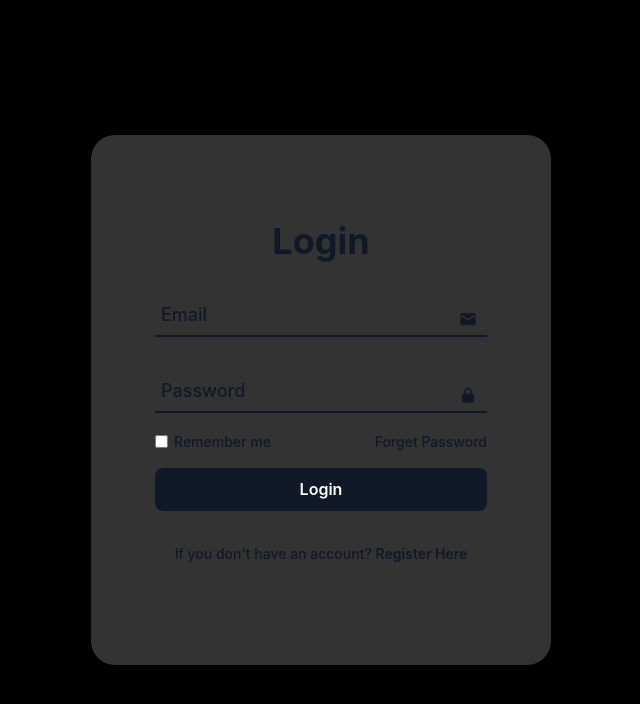
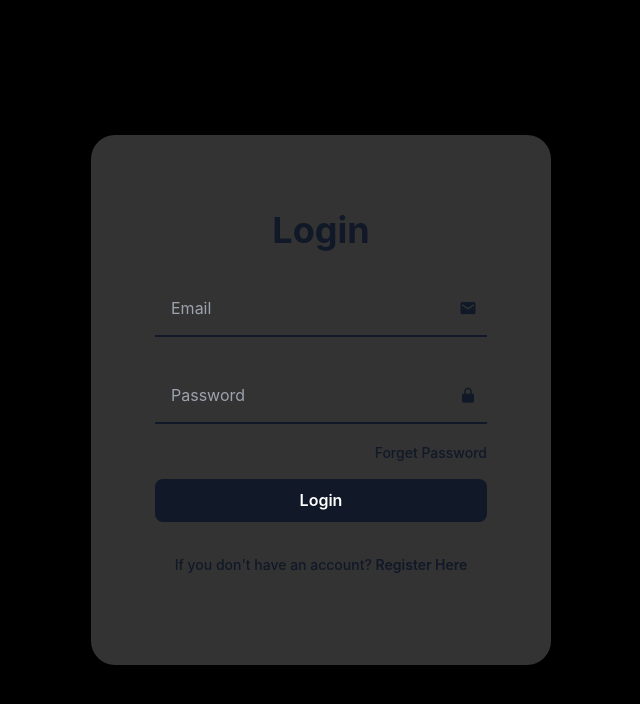
Before and after one commit to ejimnkonye1/Chat-app, a React (Vite) app: page / in a window 1280 px wide. Shown: the top 704 px of the page, without its empty margins (319-959 px from the left). Built offline with nearby package versions, Linux system fonts and the light colour scheme.

Commit message:
added spinner AND loading state to forms

```diff
--- a/src/forms/loginform.jsx
+++ b/src/forms/loginform.jsx
@@ -13,14 +13,14 @@ import { doc, getDoc } from 'firebase/firestore';
 const LoginForm = ({ setIsRegister, forgetpage, setfogetPage }) => {
   const [email, setEmail] = useState('');
   const [password, setPassword] = useState('');
-
-  const [resetEmail, setResetEmail] = useState('');
-  const [message, setMessage] = useState('');
+  const [loading, setloading] = useState('')
   const [error, setError] = useState('')
   const Navigate = useNavigate()
 const dispatch = useDispatch()
   const handleUserSignIn = async (e) => {
     e.preventDefault();
+    setloading(true);
+
     try{
 
          const userData =  await signInWithEmailAndPassword(auth, email,password)
@@ -36,6 +36,7 @@ const dispatch = useDispatch()
 
     }catch (err){
    console.error(err)
+   setloading(false)
   setError(err.message)
 
     }
@@ -50,7 +51,7 @@ const dispatch = useDispatch()
   };
   setTimeout(() => {
     setError(false)
-  }, 5000);
+  }, 12000);
 
   return (
     <div>
@@ -60,15 +61,18 @@ const dispatch = useDispatch()
         <span className="icon absolute right-2.5 text-lg text-gray-900 leading-[55px]">
             <i className='bx bxs-envelope'></i>
         </span>
+
+
         <input
             type="email"
             name="email"
             required
-                className={`bg-transparent w-full h-full text-lg font-semibold text-gray-900 pl-1.5 pr-7.5 pb-5 ${email ? 'not-empty' : ''}`}
+            placeholder=" "
+            className="peer bg-transparent w-full border-none h-full text-lg font-semibold text-gray-900 px-3 pt-6 pb-2 focus:outline-none"
             value={email}
             onChange={handleEmail}
         />
-            <label className="absolute left-1.5 top-1/2 transform -translate-y-1/2 text-gray-900 text-lg font-medium transition-all duration-450 pointer-events-none">
+        <label className="absolute left-3 top-3 text-gray-500  px-1 transition-all duration-200 transform -translate-y-3 scale-75 peer-placeholder-shown:top-1/2 peer-placeholder-shown:scale-100 peer-placeholder-shown:text-gray-400 peer-focus:top-3 peer-focus:scale-75 peer-focus:text-blue-500">
             Email
         </label>
     </div>
@@ -76,27 +80,40 @@ const dispatch = useDispatch()
         <span className="icon absolute right-2.5 text-lg text-gray-900 leading-[55px]">
             <i className='bx bxs-lock-alt'></i>
         </span>
+
+
         <input
             type="password"
             name="password"
             required
-                className={`bg-transparent w-full h-full text-lg font-semibold text-gray-900 pl-1.5 pr-7.5 pb-5 ${password ? 'not-empty' : ''}`}
+            placeholder=" "
+            className="peer bg-transparent w-full border-none h-full text-lg font-semibold text-gray-900 px-3 pt-6 pb-2 focus:outline-none"
             value={password}
             onChange={handlePassword}
         />
-            <label className="absolute left-1.5 top-1/2 transform -translate-y-1/2 text-gray-900 text-lg font-medium transition-all duration-450 pointer-events-none">
+        <label className="absolute left-3 top-3 text-gray-500  px-1 transition-all duration-200 transform -translate-y-3 scale-75 peer-placeholder-shown:top-1/2 peer-placeholder-shown:scale-100 peer-placeholder-shown:text-gray-400 peer-focus:top-3 peer-focus:scale-75 peer-focus:text-blue-500">
             Password
         </label>
     </div>
-        <div className="check flex justify-between text-gray-900 text-sm font-medium mt-[-14px] mb-4">
-            <label className="flex items-center">
-                <input type="checkbox" className="mr-1.5 accent-gray-900" />
-                Remember me
-            </label>
+
+        <div className="check flex justify-end text-gray-900 text-sm font-medium mt-[-14px] mb-4">
+
             <a href="#" className="hover:underline" onClick={() => setfogetPage(true)}>Forget Password</a>
         </div>
-        <button type="submit" className="bg-gray-900 w-full h-[43px] rounded-lg font-semibold text-white cursor-pointer">
-            Login
+        <button type="submit" className="flex items-center justify-center bg-gray-900 w-full h-[43px] rounded-lg font-semibold text-white cursor-pointer mr-2">
+        {loading ? (
+            <>
+      <svg aria-hidden="true" className="w-4 h-4 text-gray-200 animate-spin dark:text-gray-600 fill-blue-600" viewBox="0 0 100 101" fill="none" xmlns="http://www.w3.org/2000/svg">
+        <path d="M100 50.5908C100 78.2051 77.6142 100.591 50 100.591C22.3858 100.591 0 78.2051 0 50.5908C0 22.9766 22.3858 0.59082 50 0.59082C77.6142 0.59082 100 22.9766 100 50.5908ZM9.08144 50.5908C9.08144 73.1895 27.4013 91.5094 50 91.5094C72.5987 91.5094 90.9186 73.1895 90.9186 50.5908C90.9186 27.9921 72.5987 9.67226 50 9.67226C27.4013 9.67226 9.08144 27.9921 9.08144 50.5908Z" fill="currentColor"/>
+        <path d="M93.9676 39.0409C96.393 38.4038 97.8624 35.9116 97.0079 33.5539C95.2932 28.8227 92.871 24.3692 89.8167 20.348C85.8452 15.1192 80.8826 10.7238 75.2124 7.41289C69.5422 4.10194 63.2754 1.94025 56.7698 1.05124C51.7666 0.367541 46.6976 0.446843 41.7345 1.27873C39.2613 1.69328 37.813 4.19778 38.4501 6.62326C39.0873 9.04874 41.5694 10.4717 44.0505 10.1071C47.8511 9.54855 51.7191 9.52689 55.5402 10.0491C60.8642 10.7766 65.9928 12.5457 70.6331 15.2552C75.2735 17.9648 79.3347 21.5619 82.5849 25.841C84.9175 28.9121 86.7997 32.2913 88.1811 35.8758C89.083 38.2158 91.5421 39.6781 93.9676 39.0409Z" fill="currentFill"/>
+    </svg>
+              <span className='ml-2'>Login</span>
+
+
+            </>
+          ) : (
+            'Login'
+          )}
         </button>
         <div className="register text-center text-gray-900 text-sm font-medium mt-8 mb-4">
             <p>If you don't have an account? <a href="#" onClick={() => setIsRegister(true)} className="font-semibold hover:underline">Register Here</a></p>
--- a/src/forms/registerform.jsx
+++ b/src/forms/registerform.jsx
@@ -15,28 +15,13 @@ const RegisterForm = ({ setIsRegister }) => {
   const [erromes, setError] = useState(false)
   const [username, setUsername] = useState ('')
   const [success, setsuccess] = useState('')
-  const validateForm = () => {
-    const passwordValue = password.trim()
-    const passwordLength = passwordValue.length >= 8
+  const [loading, setloading] = useState('');
 
-    setFormValid(passwordLength);
-    return passwordLength;
-  }
 
-  const validateEmail = () => {
-    const emailValue = email.trim();
-    const emailType = emailValue.includes('@');
-
-    setEmailValid(emailType);
-    return emailType;
-
-  }
   const handleRegister = async (event) => {
     event.preventDefault();
+    setloading(true);
 
-    const valid = validateForm();
-    const isEmail = validateEmail();
-    if(valid && isEmail) {
       try {
    const userData =   await createUserWithEmailAndPassword(auth, email, password);
    const user = userData.user.uid
@@ -55,9 +40,10 @@ const RegisterForm = ({ setIsRegister }) => {
 
     } catch(err) {
         console.log(err)
+        setloading(false)
         setError(err.message)
     }
-    }
+
   };
 
   const handleEmail = (event) => {
@@ -70,75 +56,94 @@ const RegisterForm = ({ setIsRegister }) => {
 setTimeout(() => {
   setError(false)
   // setsuccess(false)
-}, 8000);
+}, 12000);
+
 const handleusername = (event) => {
   setUsername(event.target.value);
 };
   return (
-    <form action="" onSubmit={handleRegister}>
+<form action="" onSubmit={handleRegister}>
     <div className="input-box relative h-13 w-full border-b-2 border-gray-900 mt-8 mb-8">
         {erromes && <p className='text-danger'>{erromes}</p>}
         {success && <p className='text-danger'>Account has been created, You can now login with your details</p>}
         <span className="icon absolute right-2.5 text-lg text-gray-900 leading-[55px]">
             <i className='bx bxs-user'></i>
         </span>
+
+
         <input
             type="text"
             name="username"
             required
-            className="bg-transparent w-full h-full text-lg font-semibold text-gray-900 pl-1.5 pr-7.5 pb-5"
+            placeholder=" "
+            className="peer bg-transparent w-full border-none h-full text-lg font-semibold text-gray-900 px-3 pt-6 pb-2 focus:outline-none"
             value={username}
             onChange={handleusername}
         />
-        <label className="absolute left-1.5 top-1/2 transform -translate-y-1/2 text-gray-900 text-lg font-medium transition-all duration-450 pointer-events-none">
+        <label className="absolute left-3 top-3 text-gray-500  px-1 transition-all duration-200 transform -translate-y-3 scale-75 peer-placeholder-shown:top-1/2 peer-placeholder-shown:scale-100 peer-placeholder-shown:text-gray-400 peer-focus:top-3 peer-focus:scale-75 peer-focus:text-blue-500">
             Username
         </label>
     </div>
+
     <div className="input-box relative h-13 w-full border-b-2 border-gray-900 mt-8 mb-8">
         <span className="icon absolute right-2.5 text-lg text-gray-900 leading-[55px]">
             <i className='bx bxs-envelope'></i>
         </span>
+
+
         <input
             type="email"
             name="email"
             required
-            className={`bg-transparent w-full h-full text-lg font-semibold text-gray-900 pl-1.5 pr-7.5 pb-5 ${email ? 'not-empty' : ''}`}
+            placeholder=" "
+            className="peer bg-transparent w-full border-none h-full text-lg font-semibold text-gray-900 px-3 pt-6 pb-2 focus:outline-none"
             value={email}
             onChange={handleEmail}
         />
-        <label className="absolute left-1.5 top-1/2 transform -translate-y-1/2 text-gray-900 text-lg font-medium transition-all duration-450 pointer-events-none">
+        <label className="absolute left-3 top-3 text-gray-500  px-1 transition-all duration-200 transform -translate-y-3 scale-75 peer-placeholder-shown:top-1/2 peer-placeholder-shown:scale-100 peer-placeholder-shown:text-gray-400 peer-focus:top-3 peer-focus:scale-75 peer-focus:text-blue-500">
             Email
         </label>
     </div>
+
     <div className="input-box relative h-13 w-full border-b-2 border-gray-900 mt-8 mb-8">
         <span className="icon absolute right-2.5 text-lg text-gray-900 leading-[55px]">
             <i className='bx bxs-lock-alt'></i>
         </span>
+
+
         <input
             type="password"
             name="password"
             required
-            className={`bg-transparent w-full h-full text-lg font-semibold text-gray-900 pl-1.5 pr-7.5 pb-5 ${password ? 'not-empty' : ''}`}
+            placeholder=" "
+            className="peer bg-transparent w-full border-none h-full text-lg font-semibold text-gray-900 px-3 pt-6 pb-2 focus:outline-none"
             value={password}
             onChange={handlePassword}
         />
-        <label className="absolute left-1.5 top-1/2 transform -translate-y-1/2 text-gray-900 text-lg font-medium transition-all duration-450 pointer-events-none">
+        <label className="absolute left-3 top-3 text-gray-500  px-1 transition-all duration-200 transform -translate-y-3 scale-75 peer-placeholder-shown:top-1/2 peer-placeholder-shown:scale-100 peer-placeholder-shown:text-gray-400 peer-focus:top-3 peer-focus:scale-75 peer-focus:text-blue-500">
             Password
         </label>
     </div>
-    <div className="check flex justify-between text-gray-900 text-sm font-medium mt-[-14px] mb-4">
-        <label className="flex items-center">
-            <input type="checkbox" className="mr-1.5 accent-gray-900" />
-            I accept all terms & conditions
-        </label>
-    </div>
-    <button type="submit" className="bg-gray-900 w-full h-[43px] rounded-lg font-semibold text-white cursor-pointer">
-        Register Here
+
+    <button type="submit" className="flex items-center justify-center bg-gray-900 w-full h-[43px] rounded-lg font-semibold text-white cursor-pointer">
+        {loading ? (
+            <>
+                <svg aria-hidden="true" className="w-4 h-4 text-gray-200 animate-spin dark:text-gray-600 fill-blue-600" viewBox="0 0 100 101" fill="none" xmlns="http://www.w3.org/2000/svg">
+                    <path d="..." fill="currentColor"/>
+                    <path d="..." fill="currentFill"/>
+                </svg>
+                <span className='ml-2'> Register</span>
+            </>
+        ) : (
+            ' Register'
+        )}
     </button>
+
     <div className="register text-center text-gray-900 text-sm font-medium mt-8 mb-4">
         <p>Already have an account? <a href="#" onClick={() => setIsRegister(false)} className="font-semibold hover:underline">Login!</a></p>
     </div>
 </form>
+
   );
 };
 
--- a/src/forms/requestPassword.jsx
+++ b/src/forms/requestPassword.jsx
@@ -8,18 +8,23 @@ const RequestPasswordform = ({setfogetPage}) => {
   const [resetEmail , setResetEmail] = useState('')
   const [erromes, setError] = useState('')
   const [success , setsuccess] = useState(false)
+  const [loading, setloading] = useState('')
 const handleresetpassword = async (e) => {
+
   e.preventDefault();
+  setloading(true)
   try{
       await sendPasswordResetEmail(auth, resetEmail)
+      setloading(false)
       setsuccess(true)
      setResetEmail('')
 
 
   }catch (err){
  console.error(err)
+ setloading(false)
 setError(err.message)
-console.log(`this is error: ${erromes}`)
+
   }
 };
   const handlemailChange = (e) => {
@@ -29,32 +34,50 @@ console.log(`this is error: ${erromes}`)
   setTimeout(() => {
     setsuccess(false)
     setError(false)
-  }, 5000);
+  }, 12000);
   return (
     <div>
     {erromes && <p className='text-danger'>{erromes}</p>}
     {success && <p className='text-danger'>We sent a link to reset your password to your email</p>}
+
+
     <div className="input-box relative h-13 w-full border-b-2 border-gray-900 mt-8 mb-8">
         <span className="icon absolute right-2.5 text-lg text-gray-900 leading-[55px]">
             <i className='bx bxs-envelope'></i>
         </span>
+
+
         <input
             type="email"
             name="email"
             required
-            className={`bg-transparent w-full h-full text-lg font-semibold text-gray-900 pl-1.5 pr-7.5 pb-5 ${resetEmail ? 'not-empty' : ''}`}
+            placeholder=" "
+            className="peer bg-transparent w-full border-none h-full text-lg font-semibold text-gray-900 px-3 pt-6 pb-2 focus:outline-none"
             value={resetEmail}
             onChange={handlemailChange}
         />
-        <label className="absolute left-1.5 top-1/2 transform -translate-y-1/2 text-gray-900 text-lg font-medium transition-all duration-450 pointer-events-none">
+        <label className="absolute left-3 top-3 text-gray-500  px-1 transition-all duration-200 transform -translate-y-3 scale-75 peer-placeholder-shown:top-1/2 peer-placeholder-shown:scale-100 peer-placeholder-shown:text-gray-400 peer-focus:top-3 peer-focus:scale-75 peer-focus:text-blue-500">
             Email
         </label>
     </div>
-    <div className="check flex justify-between text-gray-900 text-sm font-medium mt-[-14px] mb-4">
+    <div className="check flex justify-end text-gray-900 text-sm font-medium mt-[-14px] mb-4">
         <a href="#" className="hover:underline text-gray-900" onClick={() => setfogetPage(false)}>Login</a>
     </div>
-    <button type="submit" onClick={handleresetpassword} className="bg-gray-900 w-full h-[43px] rounded-lg font-semibold text-white cursor-pointer">
-        Reset password
+    <button type="submit" onClick={handleresetpassword} className="flex items-center justify-center bg-gray-900 w-full h-[43px] rounded-lg font-semibold text-white cursor-pointer">
+    {loading ? (
+            <>
+      <svg aria-hidden="true" className="w-4 h-4 text-gray-200 animate-spin dark:text-gray-600 fill-blue-600" viewBox="0 0 100 101" fill="none" xmlns="http://www.w3.org/2000/svg">
+        <path d="M100 50.5908C100 78.2051 77.6142 100.591 50 100.591C22.3858 100.591 0 78.2051 0 50.5908C0 22.9766 22.3858 0.59082 50 0.59082C77.6142 0.59082 100 22.9766 100 50.5908ZM9.08144 50.5908C9.08144 73.1895 27.4013 91.5094 50 91.5094C72.5987 91.5094 90.9186 73.1895 90.9186 50.5908C90.9186 27.9921 72.5987 9.67226 50 9.67226C27.4013 9.67226 9.08144 27.9921 9.08144 50.5908Z" fill="currentColor"/>
+        <path d="M93.9676 39.0409C96.393 38.4038 97.8624 35.9116 97.0079 33.5539C95.2932 28.8227 92.871 24.3692 89.8167 20.348C85.8452 15.1192 80.8826 10.7238 75.2124 7.41289C69.5422 4.10194 63.2754 1.94025 56.7698 1.05124C51.7666 0.367541 46.6976 0.446843 41.7345 1.27873C39.2613 1.69328 37.813 4.19778 38.4501 6.62326C39.0873 9.04874 41.5694 10.4717 44.0505 10.1071C47.8511 9.54855 51.7191 9.52689 55.5402 10.0491C60.8642 10.7766 65.9928 12.5457 70.6331 15.2552C75.2735 17.9648 79.3347 21.5619 82.5849 25.841C84.9175 28.9121 86.7997 32.2913 88.1811 35.8758C89.083 38.2158 91.5421 39.6781 93.9676 39.0409Z" fill="currentFill"/>
+    </svg>
+              <span className='ml-2'> Reset password</span>
+
+
+            </>
+          ) : (
+            ' Reset password'
+          )}
+
     </button>
 </div>
   )
```
Lines whose indentation alone changed are shown as unchanged.
